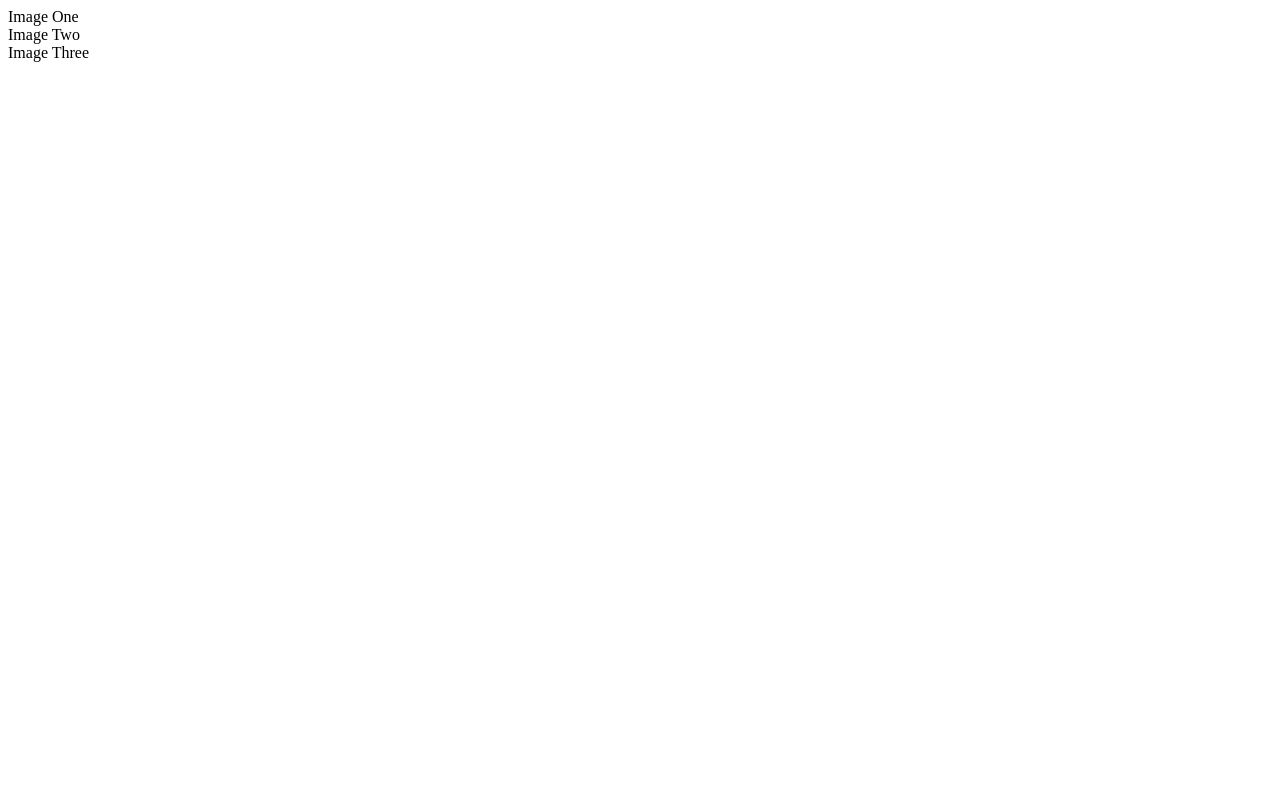
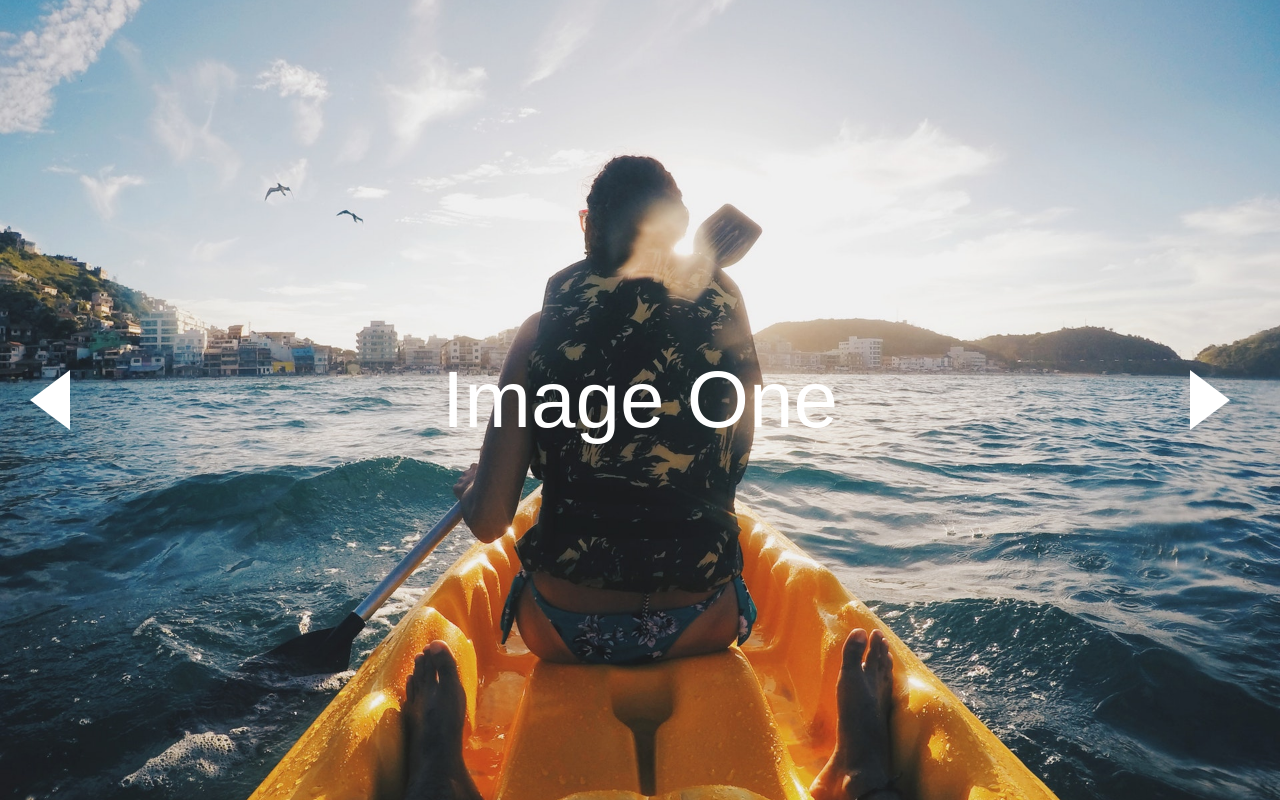
Before and after one commit to JimRedDev/Image-Slider-JS, a plain HTML site: page index.html in a window 1280 px wide. Drawn offline with Linux system fonts and the light colour scheme.

Commit message:
style.css complete

```diff
--- a/index.html
+++ b/index.html
@@ -30,7 +30,7 @@
                 </div>
             </div>
 
-            <div class="slide slide1">
+            <div class="slide slide3">
                 <div class="slide-content">
                     <span>Image Three</span>
                 </div>
--- a/style.css
+++ b/style.css
@@ -0,0 +1,67 @@
+body, #slider, .wrap, .slide-content {
+    margin: 0;
+    padding: 0;
+    font-family: Arial, Helvetica, sans-serif;
+    width: 100%;
+    height: 100vh;
+    overflow-x: hidden;
+}
+
+.wrap {
+    position: relative;
+}
+
+.slide {
+    background-size: cover;
+    background-position: center;
+    background-repeat: no-repeat;
+}
+
+.slide1 {
+    background-image: url(images/pic1.jpeg);
+}
+
+.slide2 {
+    background-image: url(images/pic2.jpeg);
+}
+
+.slide3 {
+    background-image: url(images/pic3.jpeg);
+}
+
+.slide-content {
+    display: flex;
+    flex-direction: column;
+    justify-content: center;
+    align-items: center;
+    text-align: center;
+}
+
+.slide-content span {
+    font-size: 5rem;
+    color: #fff;
+}
+
+.arrow {
+    cursor: pointer;
+    position: absolute;
+    top: 50%;
+    margin-top: -30px;
+    width: 0;
+    height: 0;
+    border-style: solid;
+}
+
+#arrow-left {
+    border-width: 30px 40px 30px 0;
+    left: 0;
+    margin-left: 30px;
+    border-color: transparent #fff transparent transparent;
+}
+
+#arrow-right {
+    border-width: 30px 0 30px 40px;
+    right: 0;
+    margin-right: 50px;
+    border-color: transparent transparent transparent #fff;
+}
```
Also changed, not shown: images/pic1.jpeg (renamed from images/pic_2.jpeg), images/pic2.jpeg (renamed from images/pic_3.jpeg), images/pic3.jpeg (renamed from images/pic_1.jpeg), images/readMe.txt (deleted).
